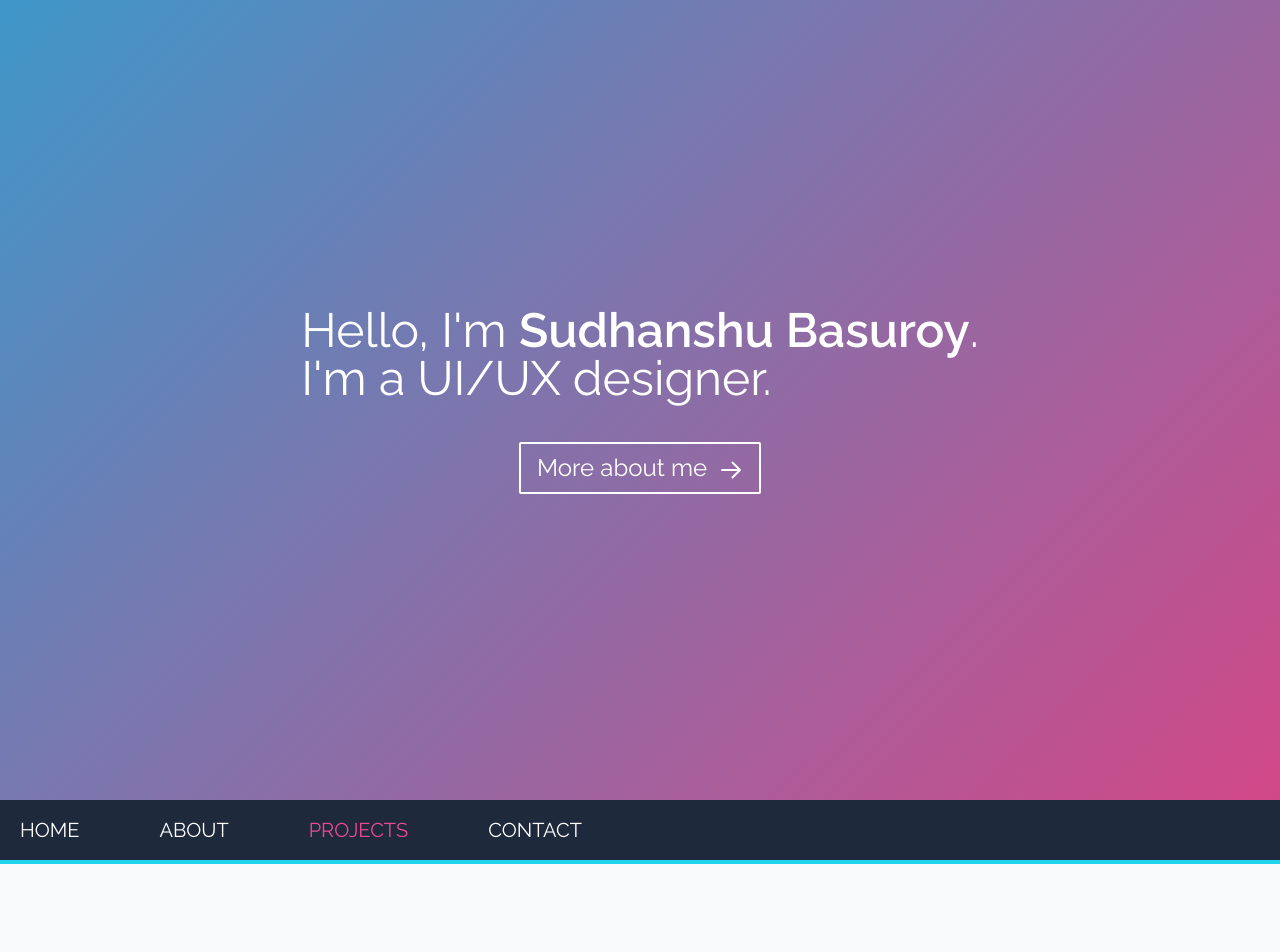
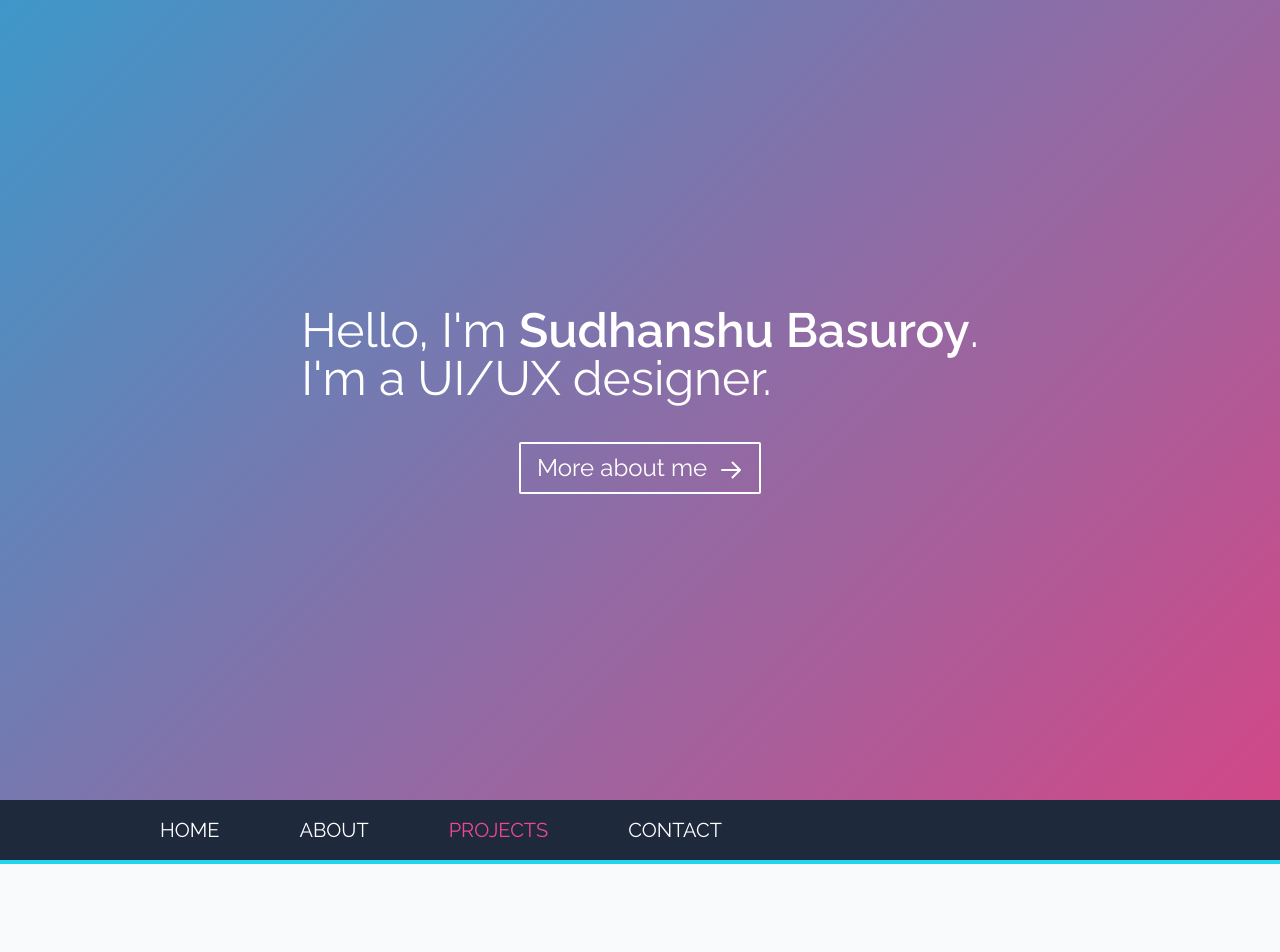
Before and after one commit to parading-purple-drumhead/Portfolio, a React (Vite) app: page / in a window 1280 px wide. Shown: the top 952 px of the page. Built offline with nearby package versions, Linux system fonts and the light colour scheme.

Commit message:
Padding added for large displays

```diff
--- a/src/components/Navbar.tsx
+++ b/src/components/Navbar.tsx
@@ -53,7 +53,7 @@ const Navbar = () => {
   };
 
   return (
-    <div className="navbar fixed top-0 z-10 w-screen border-b-4 border-cyan-400 bg-slate-800 px-5 py-3 lg:sticky">
+    <div className="navbar fixed top-0 z-10 w-screen border-b-4 border-cyan-400 bg-slate-800 px-5 py-3 lg:sticky lg:px-40">
       <nav>
         <div>
           {/* Navbar links */}
```
